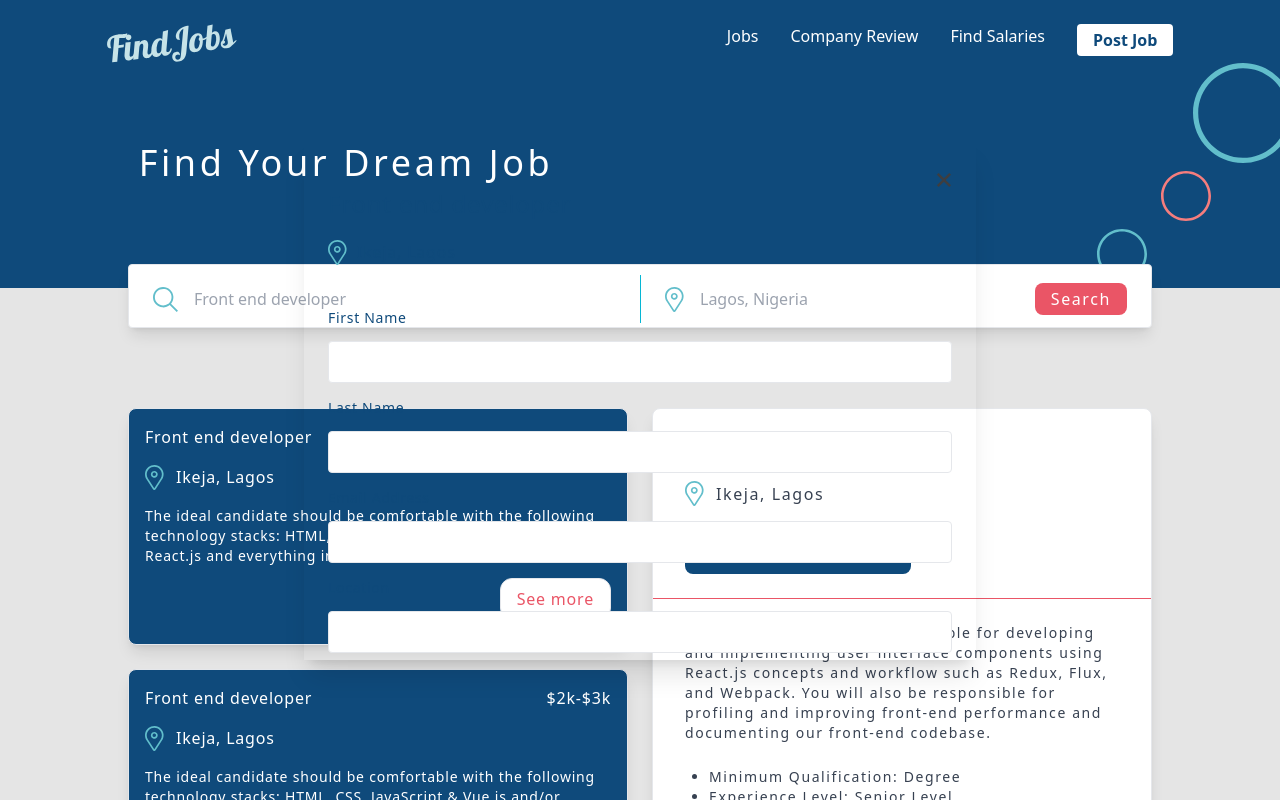
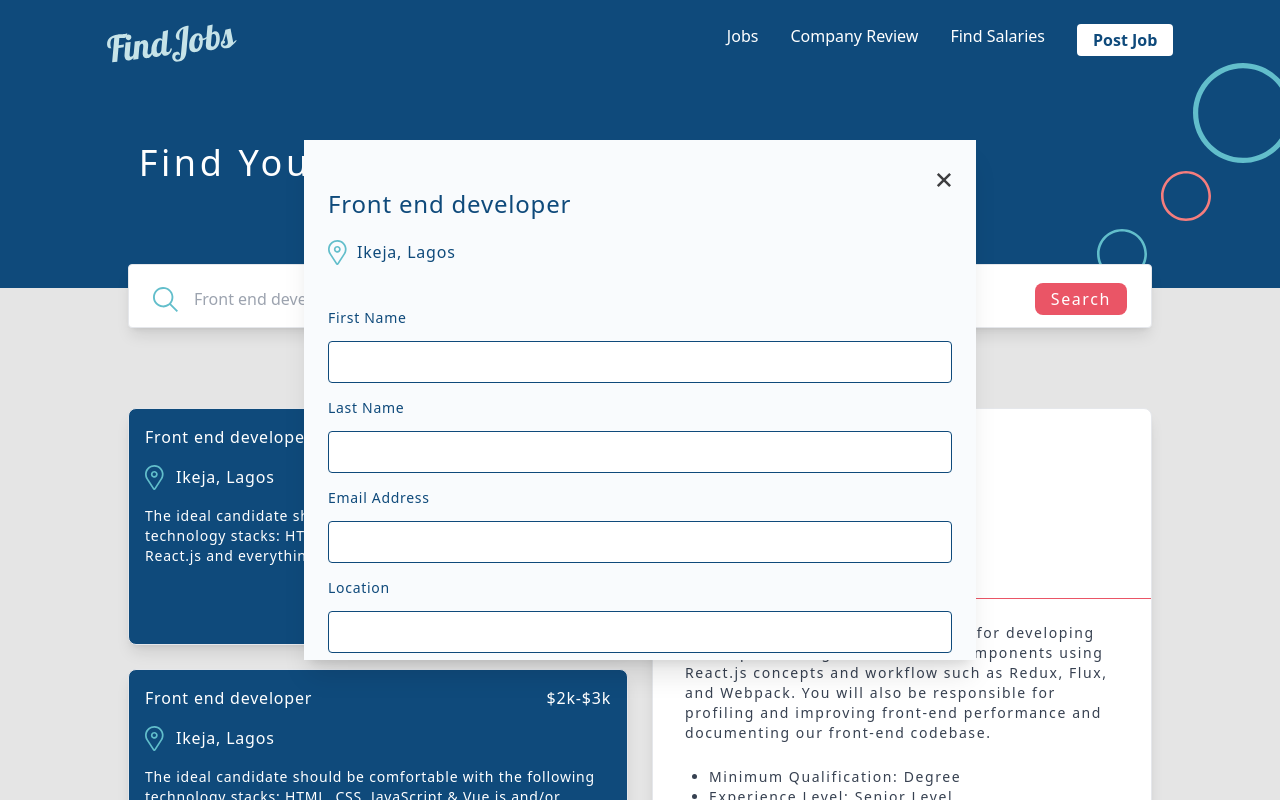
Before and after one commit to codeddave/ted-assessment, a React (Create React App) app: page / in a window 1280 px wide. Both pictures are taken after a click on the button "Apply Via Find Job". Shown: the top 800 px of the page. Built offline with nearby package versions, Linux system fonts and the light colour scheme.

Commit message:
styling updates

```diff
--- a/src/index.css
+++ b/src/index.css
@@ -23,6 +23,13 @@
 .company-red-border {
   border-color: var(--company-red);
 }
+.company-blue-border {
+  border-color: var(--company-blue);
+}
 body {
   background-color: #e5e5e5;
 }
+
+.modal-bg-color {
+  background-color: #f9fbfd;
+}
```
